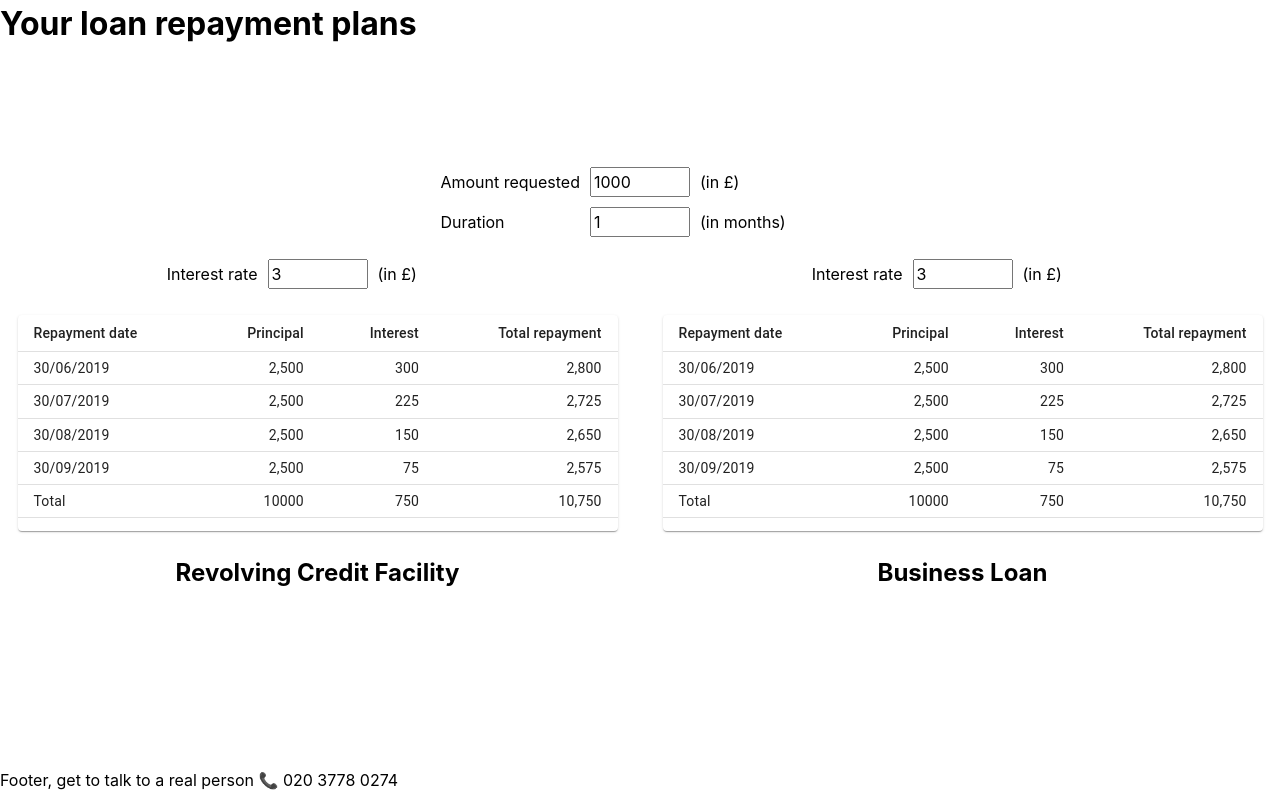
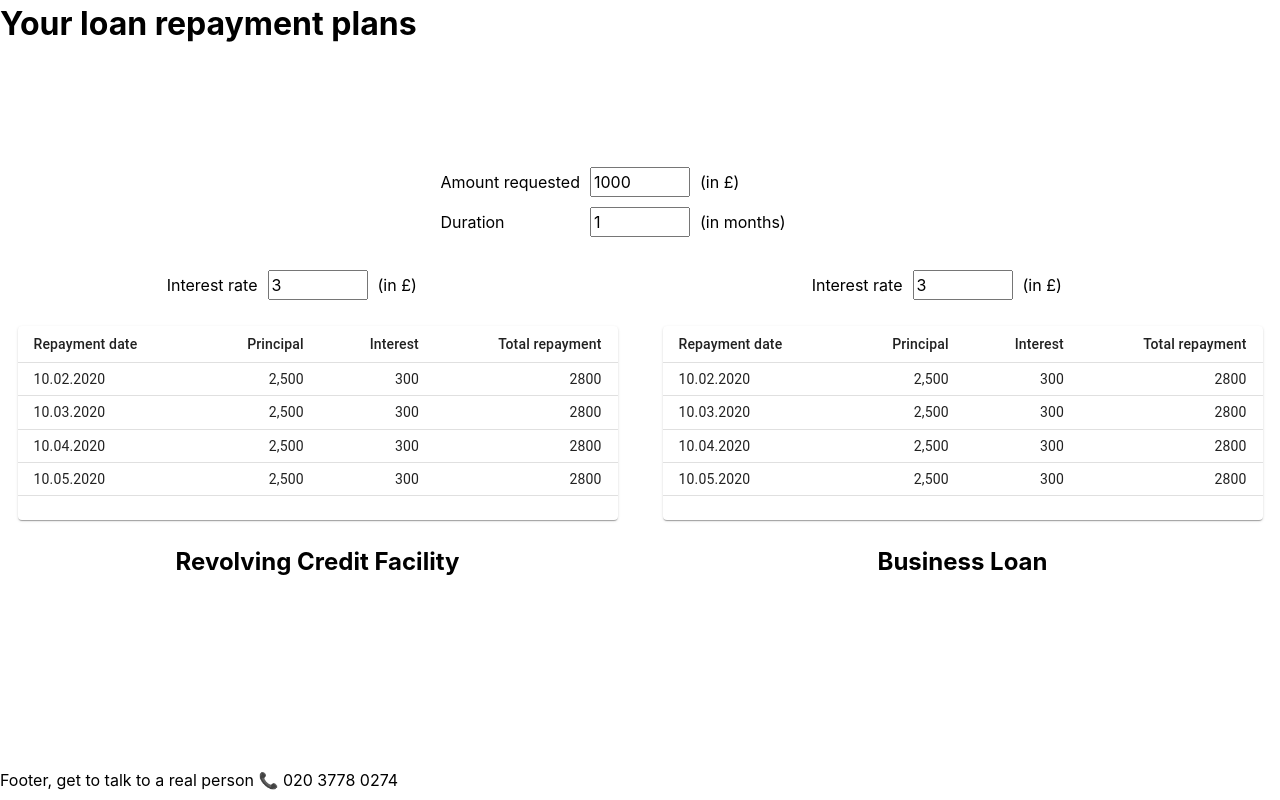
Before and after one commit to HaQadosch/loan-calculator, a React (Create React App) app in the folder calculator/: page / in a window 1280 px wide. Built offline with nearby package versions, Linux system fonts and the light colour scheme; the HTML template or start-up script is replaced by a standard one.

Commit message:
js: Format date
Follows the UK standard format.
Sets the right number of month ahead.

```diff
--- a/calculator/src/Calculators.tsx
+++ b/calculator/src/Calculators.tsx
@@ -64,17 +64,25 @@ const useStyles = makeStyles({
   },
 });
 
-function createData (name: string, calories: string, fat: string, carbs: string) {
-  return { name, calories, fat, carbs }
+const formatDate = (startingDate: Date, index: number) => {
+  const newMonth = startingDate.getMonth() + index
+  const newDate = new Date()
+  newDate.setMonth(newMonth)
+
+  const dateISO = newDate.toISOString()
+  const options = { month: "2-digit", day: "2-digit", year: "numeric" }
+  const newDateISO = new Date(dateISO)
+  return new Intl.DateTimeFormat("UK-gb", options).format(newDateISO)
 }
 
-const rows = [
-  createData('30/06/2019', '2,500', '300', '2,800'),
-  createData('30/07/2019', '2,500', '225', '2,725'),
-  createData('30/08/2019', '2,500', '150', '2,650'),
-  createData('30/09/2019', '2,500', '75', '2,575'),
-  createData('Total', '10000', '750', '10,750'),
-];
+const startingDate = new Date()
+const payments = [1, 1, 1, 1].map((_, index) => {
+
+  return { date: formatDate(startingDate, index), principal: '2,500', interest: '300', total: '2800' }
+})
+
+console.log({ payments })
+
 
 interface IDenseTable {
   premium: number
@@ -95,14 +103,14 @@ function DenseTable ({ premium }: IDenseTable): JSX.Element {
           </TableRow>
         </TableHead>
         <TableBody>
-          { rows.map(row => (
-            <TableRow key={ row.name }>
+          { payments.map(({ date, principal, interest, total }) => (
+            <TableRow key={ date }>
               <TableCell component="th" scope="row">
-                { row.name }
+                { date }
               </TableCell>
-              <TableCell align="right">{ row.calories }</TableCell>
-              <TableCell align="right">{ row.fat }</TableCell>
-              <TableCell align="right">{ row.carbs }</TableCell>
+              <TableCell align="right">{ principal }</TableCell>
+              <TableCell align="right">{ interest }</TableCell>
+              <TableCell align="right">{ total }</TableCell>
             </TableRow>
           )) }
         </TableBody>
```
